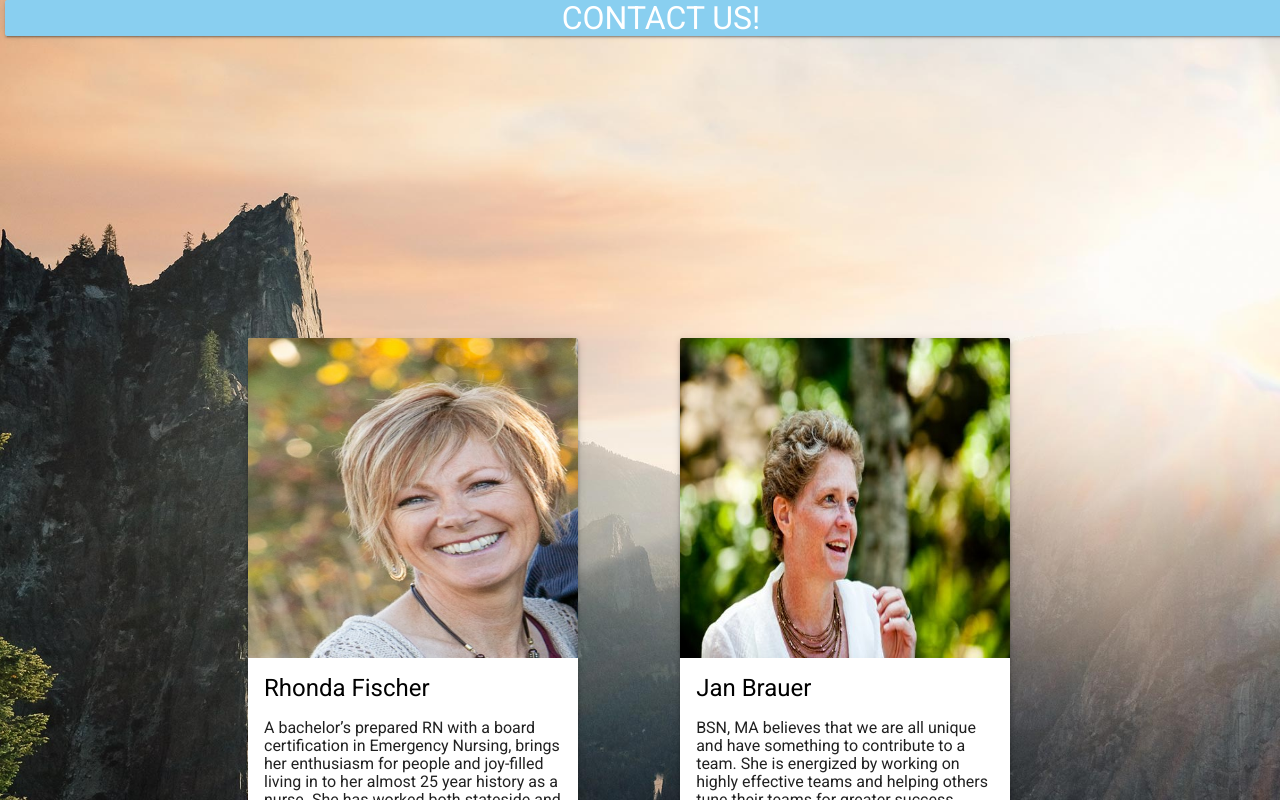
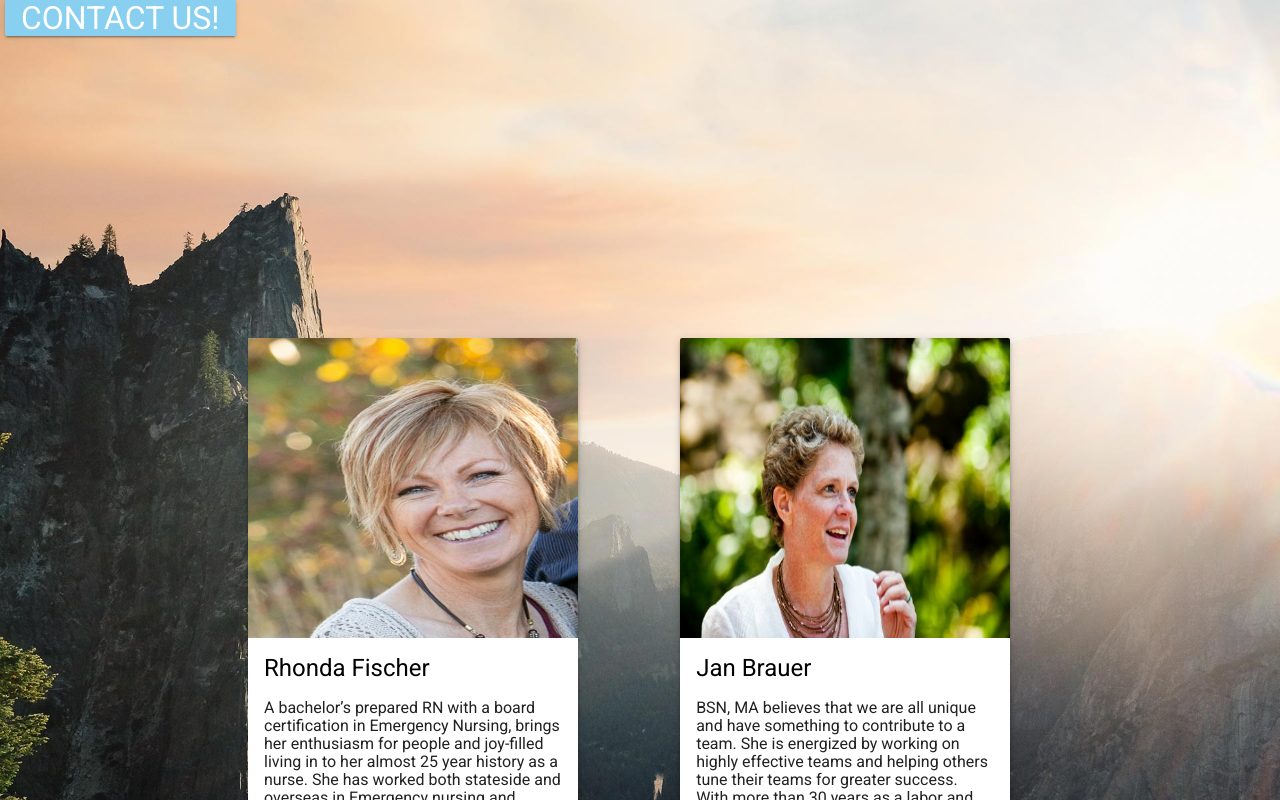
Before and after one commit to lotsofpears/lotsofpears.github.io, a plain HTML site: page index.html in a window 1280 px wide. Drawn offline with nearby package versions, Linux system fonts and the light colour scheme.

Commit message:
css update

```diff
--- a/css/styles.css
+++ b/css/styles.css
@@ -231,7 +231,7 @@ li{
 .contact-us {
       position: fixed;
       display: block;
-      width: 100%;
+      max-width: 100%;
       margin-left: 5px;
       margin-right: 5px;
       font-size: 24pt;
--- a/index.html
+++ b/index.html
@@ -37,7 +37,7 @@
               <div class="mdl-cell mdl-cell--4-col align-card leftCard">
                 <div class="mdl-card mdl-shadow--4dp ">
                   <div class="mdl-card__media ">
-                    <img src="images/mom.jpg" width="100%" height="320" border="0" alt="" >
+                    <img src="images/mom.jpg" width="100%" height="300" border="0" alt="" >
                   </div>
                   <div class="mdl-card__title">
                     <h2 class="mdl-card__title-text">Rhonda Fischer</h2>
@@ -50,7 +50,7 @@
               <div class="mdl-cell mdl-cell--4-col align-card ">
                 <div class="mdl-card mdl-shadow--4dp ">
                   <div class="mdl-card__media ">
-                    <img src="images/jan.jpg" width="100%" height="320" border="0" alt="" >
+                    <img src="images/jan.jpg" width="100%" height="300" border="0" alt="" >
                   </div>
                   <div class="mdl-card__title">
                     <h2 class="mdl-card__title-text">Jan Brauer </h2>
```
